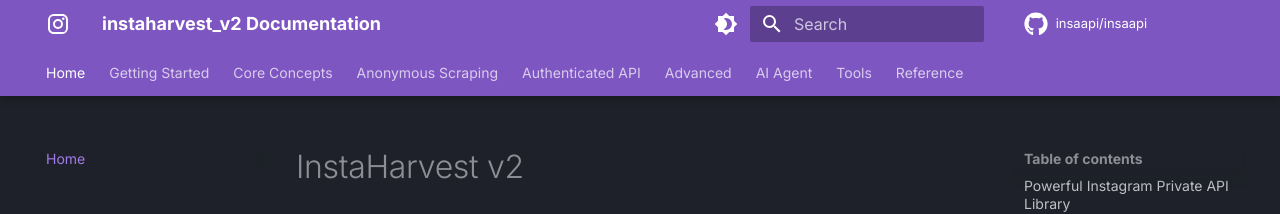
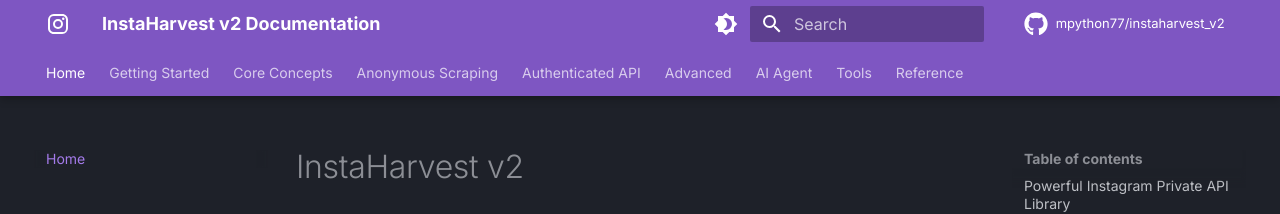
Before and after one commit to mpython77/instaapi, an MkDocs documentation site: the page built from docs/index.md, in a window 1280 px wide. Shown: the top 214 px of the page. Built offline with MkDocs 1.6.1 and Material for MkDocs 9.7.7, drawn with Linux system fonts in a browser that asks for light colours; comment, search, counter and statistics services are not loaded.

Commit message:
fix: update mkdocs.yml URLs for instaharvest_v2

```diff
--- a/mkdocs.yml
+++ b/mkdocs.yml
@@ -1,8 +1,8 @@
-site_name: instaharvest_v2 Documentation
+site_name: InstaHarvest v2 Documentation
 site_description: Powerful Instagram Private API Library — 32 sync + 32 async modules, AI Agent, anti-detection, curl_cffi engine
-site_url: https://insaapi.github.io
-repo_url: https://github.com/insaapi/insaapi
-repo_name: insaapi/insaapi
+site_url: https://mpython77.github.io/instaharvest_v2/
+repo_url: https://github.com/mpython77/instaharvest_v2
+repo_name: mpython77/instaharvest_v2
 
 theme:
   name: material
@@ -73,9 +73,9 @@
 extra:
   social:
     - icon: fontawesome/brands/github
-      link: https://github.com/insaapi/insaapi
+      link: https://github.com/mpython77/instaharvest_v2
     - icon: fontawesome/brands/python
-      link: https://pypi.org/project/insaapi/
+      link: https://pypi.org/project/instaharvest-v2/
 
 nav:
   - Home: index.md
```
